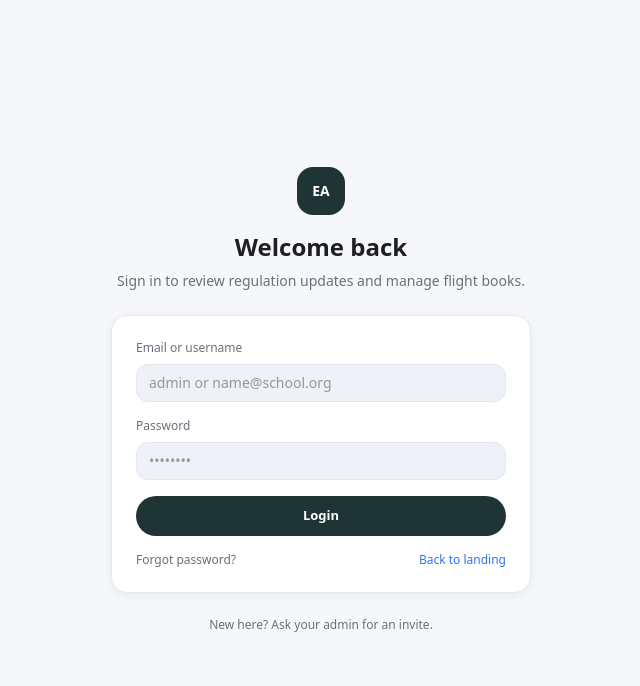
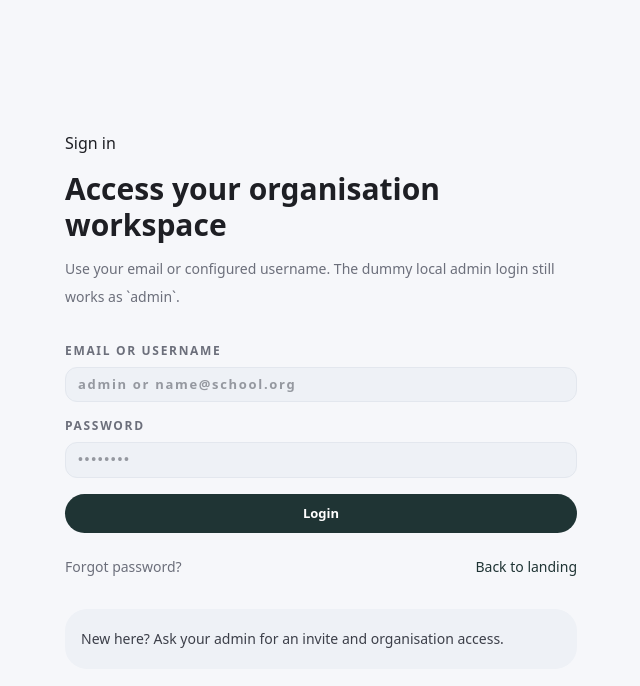
Before and after one commit to akiwumi/EASA_app, a Next.js app: page /login in a window 1280 px wide. Shown: the top 686 px of the page, without its empty margins (319-959 px from the left). Built offline with nearby package versions, Linux system fonts and the light colour scheme.

Commit message:
Simplify login page layout

```diff
--- a/src/app/(auth)/login/page.tsx
+++ b/src/app/(auth)/login/page.tsx
@@ -4,7 +4,6 @@ import Link from "next/link";
 import { useState } from "react";
 import { getSupabaseBrowserClient } from "@/lib/supabase/browser";
 
-/** Dummy admin from scripts/create-admin-user.mjs: use login "admin" (→ admin@easa.local). */
 const DUMMY_ADMIN_EMAIL = "admin@easa.local";
 
 function toSignInEmail(input: string) {
@@ -20,6 +19,7 @@ export default function LoginPage() {
   const [password, setPassword] = useState("");
   const [status, setStatus] = useState<"idle" | "loading" | "error">("idle");
   const [message, setMessage] = useState<string | null>(null);
+
   const handleSubmit = async (event: React.FormEvent<HTMLFormElement>) => {
     event.preventDefault();
     setStatus("loading");
@@ -49,25 +49,21 @@ export default function LoginPage() {
   };
 
   return (
-    <div className="min-h-screen">
-      <div className="mx-auto flex min-h-screen max-w-[900px] items-center justify-center p-6">
-        <div className="w-full max-w-[420px] space-y-6">
-          <div className="text-center">
-            <div className="mx-auto flex h-12 w-12 items-center justify-center rounded-2xl bg-[var(--easa-color-brand-primary)] text-sm font-semibold text-white">
-              EA
-            </div>
-            <h1 className="mt-4 text-2xl font-semibold">Welcome back</h1>
-            <p className="mt-2 text-sm text-[var(--easa-color-text-muted)]">
-              Sign in to review regulation updates and manage flight books.
+    <div className="easa-shell flex min-h-screen items-center justify-center py-8">
+      <section className="easa-card-glass w-full max-w-xl p-6 md:p-8">
+          <span className="easa-eyebrow">Sign in</span>
+          <h2 className="mt-4 text-3xl font-semibold text-[var(--easa-color-text-primary)]">
+            Access your organisation workspace
+          </h2>
+          <p className="mt-3 text-sm leading-7 text-[var(--easa-color-text-muted)]">
+            Use your email or configured username. The dummy local admin login still works as `admin`.
           </p>
-          </div>
 
-          <div className="easa-card p-6">
-            <form className="space-y-4" onSubmit={handleSubmit}>
-              <label className="block text-xs text-[var(--easa-color-text-muted)]">
+          <form className="mt-8 space-y-4" onSubmit={handleSubmit}>
+            <label className="block text-xs font-semibold uppercase tracking-[0.14em] text-[var(--easa-color-text-muted)]">
               Email or username
               <input
-                  className="mt-2 w-full rounded-[12px] border border-[var(--easa-color-border)] bg-[var(--easa-color-surface-2)] px-3 py-2 text-sm text-[var(--easa-color-text-secondary)] outline-none"
+                className="easa-input mt-2 w-full"
                 autoComplete="username"
                 placeholder="admin or name@school.org"
                 type="text"
@@ -76,10 +72,10 @@ export default function LoginPage() {
                 required
               />
             </label>
-              <label className="block text-xs text-[var(--easa-color-text-muted)]">
+            <label className="block text-xs font-semibold uppercase tracking-[0.14em] text-[var(--easa-color-text-muted)]">
               Password
               <input
-                  className="mt-2 w-full rounded-[12px] border border-[var(--easa-color-border)] bg-[var(--easa-color-surface-2)] px-3 py-2 text-sm text-[var(--easa-color-text-secondary)] outline-none"
+                className="easa-input mt-2 w-full"
                 placeholder="••••••••"
                 type="password"
                 value={password}
@@ -87,32 +83,26 @@ export default function LoginPage() {
                 required
               />
             </label>
-              <button
-                className="easa-btn primary w-full"
-                type="submit"
-                disabled={status === "loading"}
-              >
+            <button className="easa-btn primary w-full justify-center" type="submit" disabled={status === "loading"}>
               {status === "loading" ? "Signing in..." : "Login"}
             </button>
           </form>
+
           {message ? (
-              <p className="mt-3 text-xs text-[var(--easa-color-text-muted)]">
-                {message}
-              </p>
+            <p className="mt-4 text-sm text-[var(--easa-color-accent-orange)]">{message}</p>
           ) : null}
-            <div className="mt-4 flex items-center justify-between text-xs text-[var(--easa-color-text-muted)]">
+
+          <div className="mt-6 flex items-center justify-between gap-3 text-sm text-[var(--easa-color-text-muted)]">
             <span>Forgot password?</span>
-              <Link className="text-[var(--easa-color-accent-blue)]" href="/">
+            <Link className="font-medium text-[var(--easa-color-brand-primary)]" href="/">
               Back to landing
             </Link>
           </div>
+
+          <div className="mt-8 rounded-[22px] bg-[var(--easa-color-surface-2)] p-4 text-sm leading-7 text-[var(--easa-color-text-secondary)]">
+            New here? Ask your admin for an invite and organisation access.
           </div>
-
-          <div className="text-center text-xs text-[var(--easa-color-text-muted)]">
-            New here? Ask your admin for an invite.
-          </div>
-        </div>
-      </div>
+        </section>
     </div>
   );
 }
```
Lines whose indentation alone changed are shown as unchanged.
